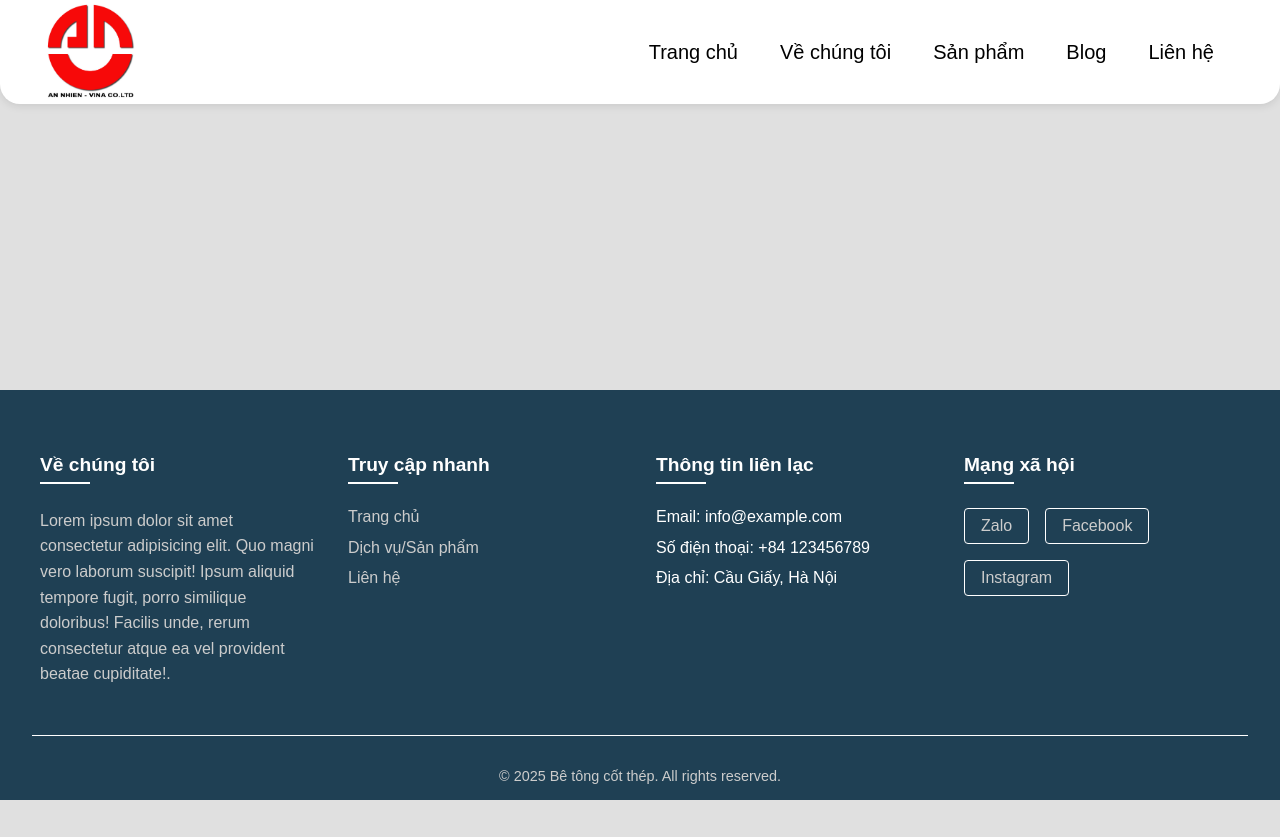
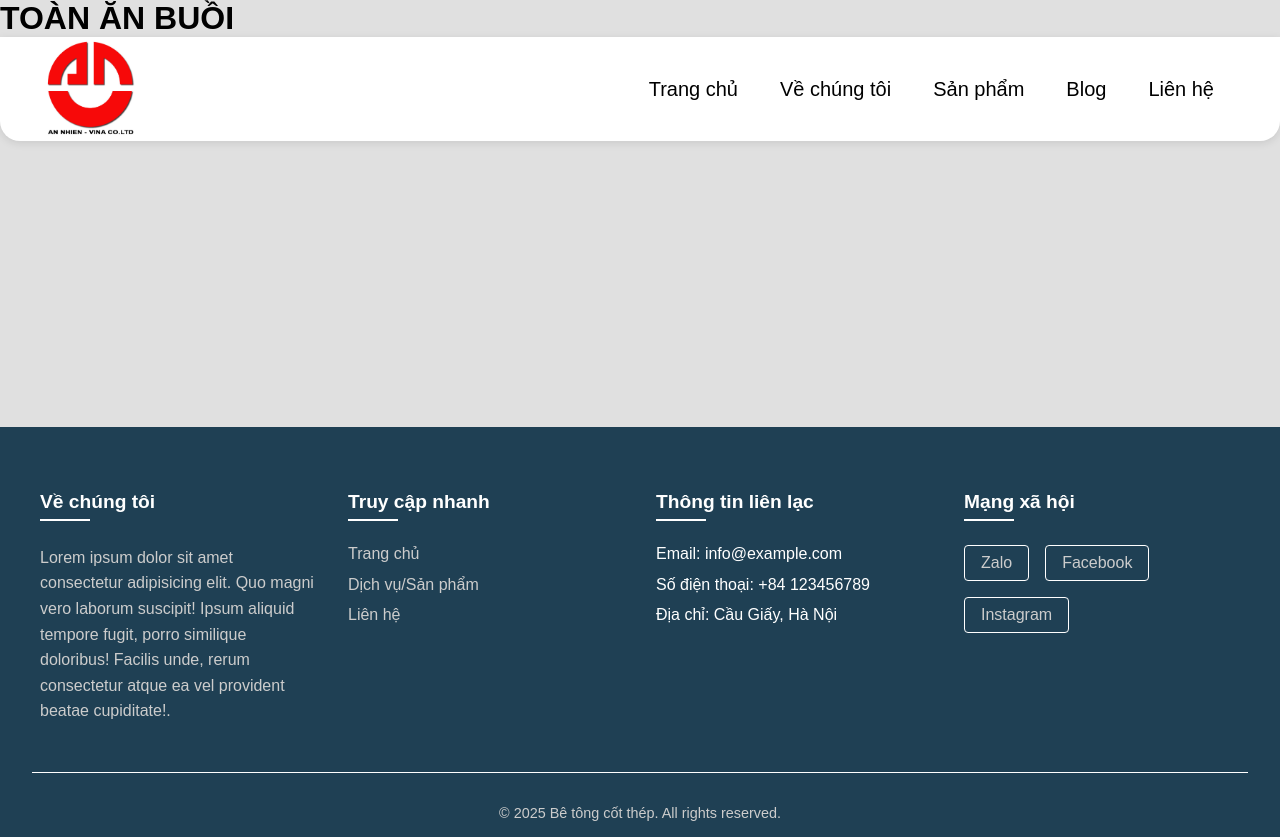
Before and after one commit to truongdinhxuan/Marketing, a plain HTML site: page index.html in a window 1280 px wide. Before the commit the page ends 800 px from the top, so only its background shows below. Drawn offline with Linux system fonts and the light colour scheme.

Commit message:
feat: test commit

```diff
--- a/index.html
+++ b/index.html
@@ -8,7 +8,7 @@
   <!-- <link href="https://unpkg.com/tailwindcss@^1.0/dist/tailwind.min.css" rel="stylesheet"> -->
   <link rel="stylesheet" href="style.css">
 </head>
-
+<h1>TOÀN ĂN BUỒI</h1>
 <body class="">
   <div class="wrapper">
     <header>
```
